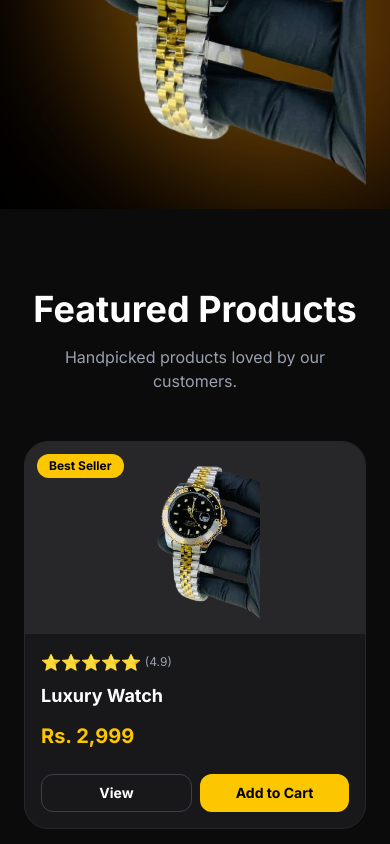
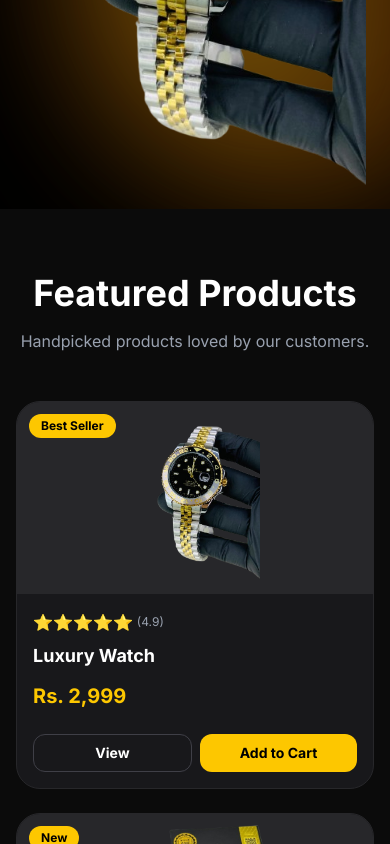
Before and after one commit to kkzone754/kkzone, a Next.js app: page / in a window 390 px wide. Shown: the part 1156-2000 px from the top of the page. Built offline with nearby package versions, Linux system fonts and the light colour scheme.

Commit message:
Fix: FeaturedProducts responsive grid - 1 column on mobile, 2 on tablet

```diff
--- a/app/components/FeaturedProducts.tsx
+++ b/app/components/FeaturedProducts.tsx
@@ -4,13 +4,13 @@ import { products } from "../data/products";
 
 export default function FeaturedProducts() {
   return (
-    <section className="max-w-7xl mx-auto px-6 py-20">
+    <section className="max-w-7xl mx-auto px-4 sm:px-6 py-16 sm:py-20">
       <SectionTitle
         title="Featured Products"
         subtitle="Handpicked products loved by our customers."
       />
 
-      <div className="grid md:grid-cols-2 lg:grid-cols-4 gap-8 mt-12">
+      <div className="grid grid-cols-1 sm:grid-cols-2 lg:grid-cols-4 gap-6 sm:gap-8 mt-10 sm:mt-12">
         {products.map((product) => (
           <ProductCard
             key={product.id}
```
